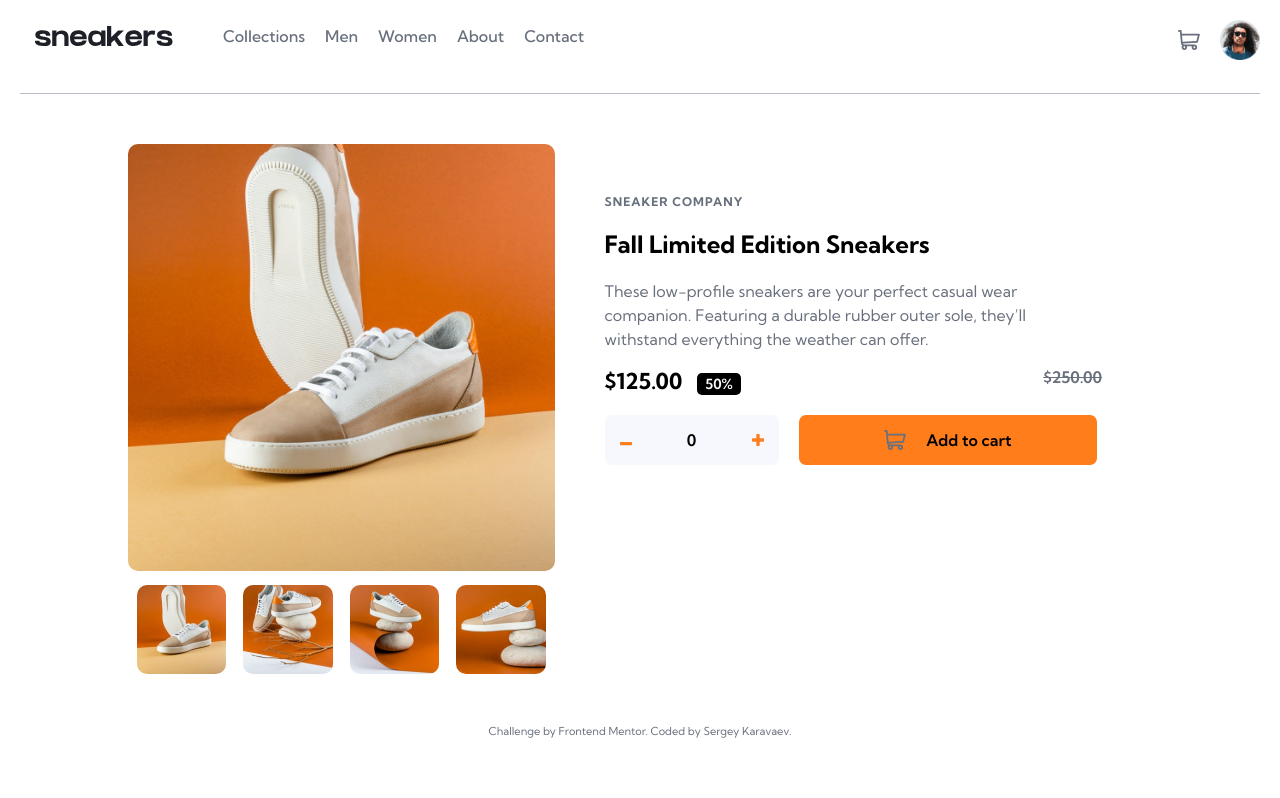
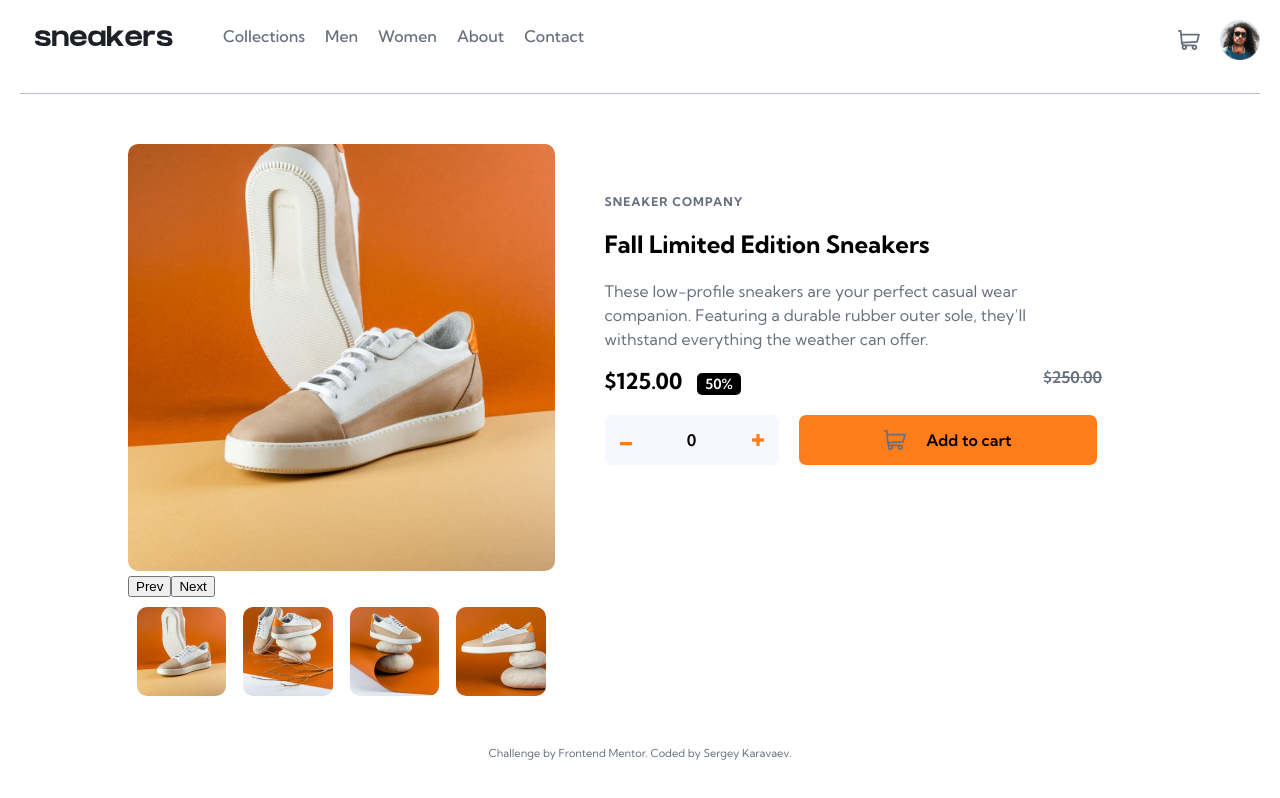
Before and after one commit to karawaggio/e-commerce-product-page, a React (Create React App) app: page / in a window 1280 px wide. Built offline with nearby package versions, Linux system fonts and the light colour scheme.

Commit message:
revamp the logic in Slider component to change main image on thumbnails and button click

```diff
--- a/src/components/main/imageSlider/Slider.js
+++ b/src/components/main/imageSlider/Slider.js
@@ -1,17 +1,41 @@
 import React, { useState } from "react";
-import StartingImage from "../../../images/image-product-1.jpg";
+import ProductImage1 from "../../../images/image-product-1.jpg";
+import ProductImage2 from "../../../images/image-product-2.jpg";
+import ProductImage3 from "../../../images/image-product-3.jpg";
+import ProductImage4 from "../../../images/image-product-4.jpg";
 import Thumbnails from "./Thumbnails";
 
+const images = [ProductImage1, ProductImage2, ProductImage3, ProductImage4];
+
 function Slider() {
-  const [mainImage, setMainImage] = useState(StartingImage);
+  const [currentIndex, setCurrentIndex] = useState(0);
 
   const handleThumbnailClick = (image) => {
-    setMainImage(image);
+    const index = images.indexOf(image);
+    if (index !== -1) {
+      setCurrentIndex(index);
+    }
+  };
+
+  const prevSlide = () => {
+    setCurrentIndex((prevIndex) =>
+      prevIndex === 0 ? images.length - 1 : prevIndex - 1
+    );
+  };
+
+  const nextSlide = () => {
+    setCurrentIndex((nextIndex) =>
+      nextIndex === images.length - 1 ? 0 : nextIndex + 1
+    );
   };
 
   return (
     <section className="slider">
-      <img className="main-image" src={mainImage} alt="enlarged product" />
+      <div className="slides">
+        <img className="main-image" src={images[currentIndex]} alt="product" />
+      </div>
+      <button onClick={prevSlide}>Prev</button>
+      <button onClick={nextSlide}>Next</button>
       <Thumbnails onThumbnailClick={handleThumbnailClick} />
     </section>
   );
```
